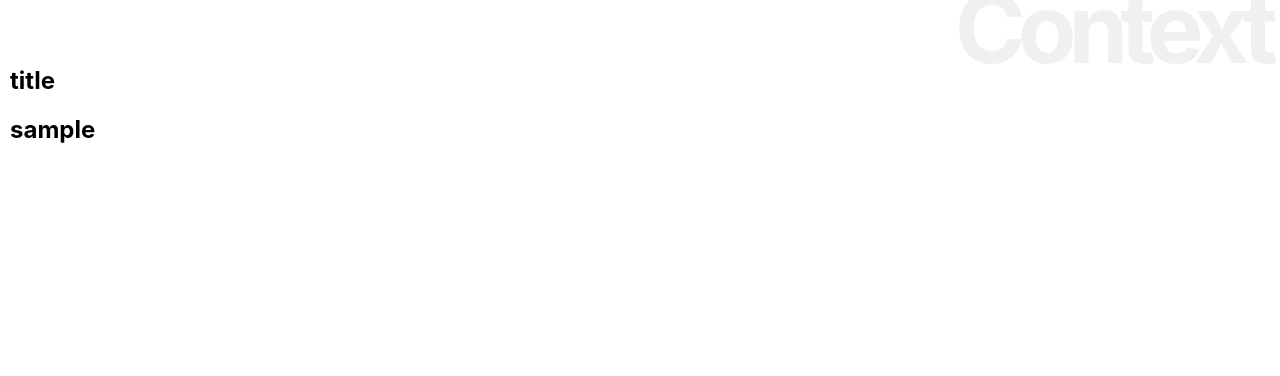
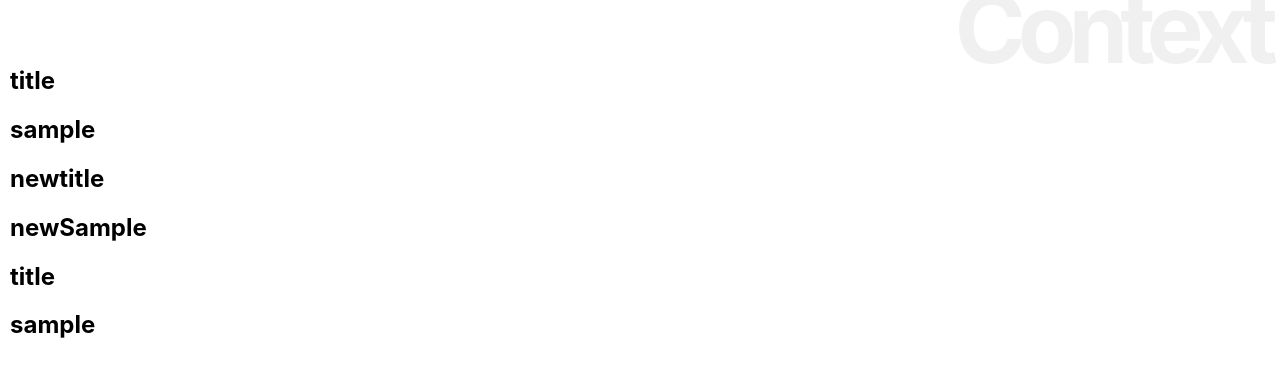
Before and after one commit to suguru-3u/reactStudyProject, a React (Create React App) app: page / in a window 1280 px wide. Shown: the top 376 px of the page. Built offline with nearby package versions, Linux system fonts and the light colour scheme.

Commit message:
study react component

```diff
--- a/src/App.js
+++ b/src/App.js
@@ -9,10 +9,21 @@ const sampleContext = React.createContext(data);
 
 class App extends Component{
 
+  newdata = {
+    title:'newtitle',
+    message:'newSample'
+  }
+
   render(){
     return(
       <div>
         <h1>Context</h1>
+        <Title />
+        <Message />
+        <sampleContext.Provider value={this.newdata}>
+          <Title />
+          <Message />
+        </sampleContext.Provider>
         <Title />
         <Message />
       </div>
```
Also changed, not shown: 1 other file (tests, documents, lock files or other folders).
